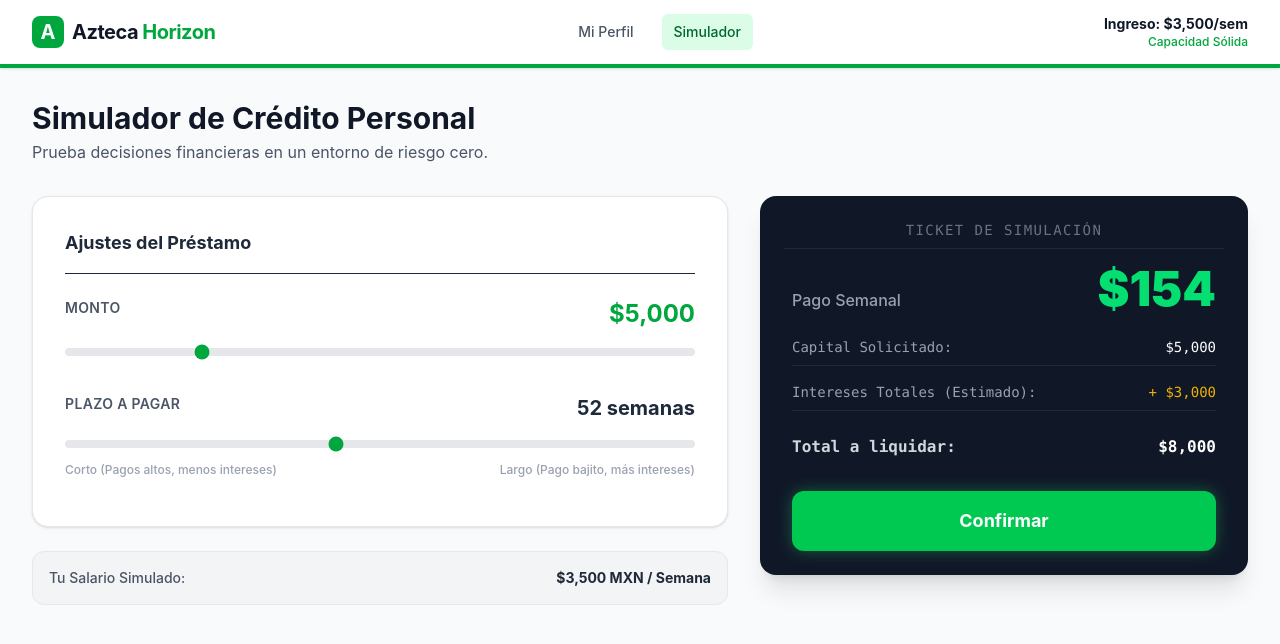
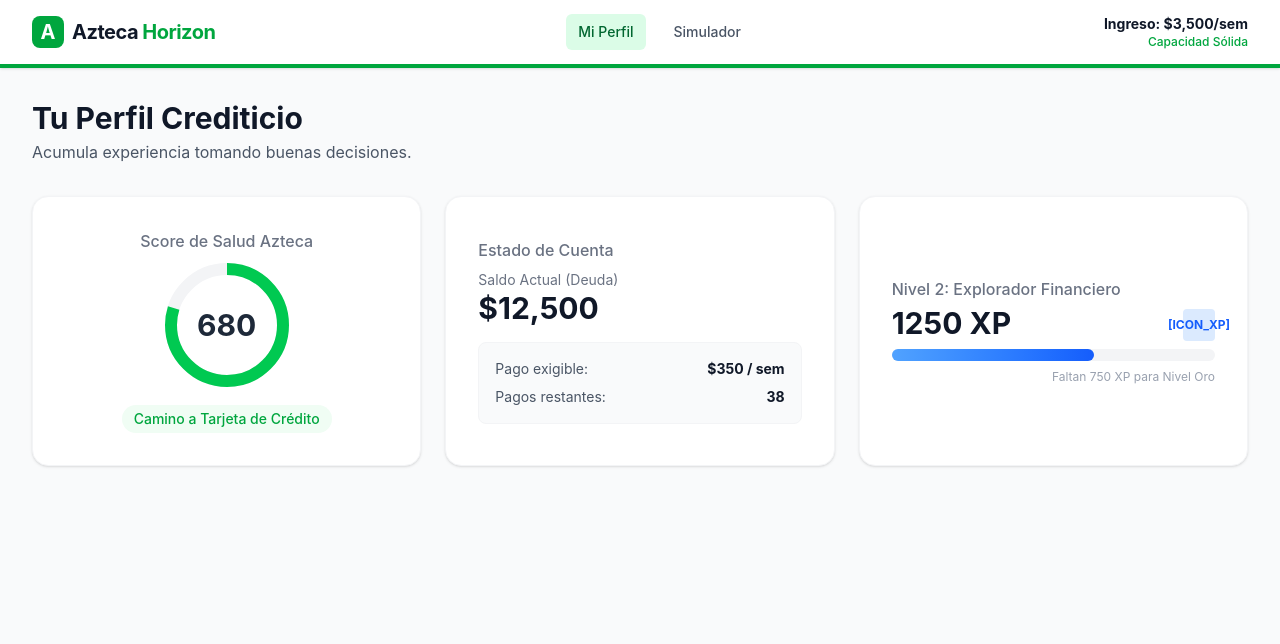
Before and after one commit to DIEGO-UTM890/Banco_Azteca_HackAthom_DEF, a React app in the folder frontend/: page / in a window 1280 px wide. Shown: the top 644 px of the page. Built offline with nearby package versions, Linux system fonts and the light colour scheme; the HTML template or start-up script is replaced by a standard one.

Commit message:
Apply adjustments: Replace emojis with placeholders, manual input sliders, and Dashboard debt status

```diff
--- a/frontend/src/App.jsx
+++ b/frontend/src/App.jsx
@@ -1,21 +1,27 @@
 import React, { useState } from 'react';
 
 function App() {
-  const [activeTab, setActiveTab] = useState('simulator');
+  const [activeTab, setActiveTab] = useState('dashboard');
 
   // Perfil del Usuario
   const [xp, setXp] = useState(1250);
   const [score, setScore] = useState(680);
-  const weeklyIncome = 3500; // Salario semanal simulado
+  const weeklyIncome = 3500;
+
+  // Datos financieros del perfil (Deuda activa)
+  const currentDebt = 12500;
+  const activeWeeklyPayment = 350;
+  const remainingPayments = 38;
 
   // Estados del simulador
   const [amount, setAmount] = useState(5000);
   const [weeks, setWeeks] = useState(52);
 
-  // Estado para mostrar Copiloto solo al confirmar
+  // Estado para alertas
   const [showCopilot, setShowCopilot] = useState(false);
+  const [understandRisk, setUnderstandRisk] = useState(false);
 
-  // Lógica Financiera (Tasa simplificada Banco Azteca Hackathon ~60% anual)
+  // Lógica Financiera
   const annualInterestRate = 0.60;
   const interestRateForPeriod = annualInterestRate * (weeks / 52);
   const totalInterest = amount * interestRateForPeriod;
@@ -26,31 +32,36 @@ function App() {
   const isOverleveraged = weeklyPayment > (weeklyIncome * 0.40);
   const isTooLong = weeks >= 80;
 
-  // Plan de Rescate (Acción del Copiloto)
+  // Plan de Rescate
   const acceptRescuePlan = () => {
-    // Reestructuramos el plazo
     setWeeks(52);
     setShowCopilot(false);
+    setUnderstandRisk(false);
     setXp(xp + 100);
     setScore(score + 15);
-    alert("¡Rescate Exitoso! Copiloto reestructuró tu préstamo. Tu Score ha mejorado por aceptar la ayuda financiera. (+100 XP)");
+    alert("¡Rescate Exitoso! Copiloto reestructuró tu préstamo. Tu Score ha mejorado por aceptar la ayuda financiera.");
+  };
+
+  const forceBadLoan = () => {
+    setShowCopilot(false);
+    setUnderstandRisk(false);
+    setScore(score - 80); // Gran penalización
+    alert("Préstamo de alto riesgo confirmado. Tu Score crediticio ha sido gravemente penalizado por endeudamiento excesivo.");
   };
 
   // Botón Confirmar Tramite
   const handleSimulateAction = () => {
-    // Si cruza la asfixia crediticia, en lugar de procesar, lanzamos Copiloto IA
     if (isOverleveraged) {
       setShowCopilot(true);
       window.scrollTo({ top: 0, behavior: 'smooth' });
     } else {
       setXp(xp + 50);
-      alert("¡Simulación responsable guardada en base de datos! Avanzas hacia tu próxima insignia. (+50 XP)");
+      alert("¡Simulación responsable guardada en base de datos! Avanzas hacia tu próxima insignia.");
     }
   };
 
   return (
     <div className="min-h-screen bg-gray-50 flex flex-col font-sans">
-      {/* Navbar Minimalista */}
       <header className="bg-white shadow relative z-10 border-b-4 border-green-600">
         <div className="max-w-7xl mx-auto px-4 sm:px-6 lg:px-8">
           <div className="flex justify-between items-center h-16">
@@ -101,10 +112,10 @@ function App() {
           <div className="animate-in fade-in duration-500">
             <div className="mb-8">
               <h1 className="text-3xl font-bold text-gray-900">Tu Perfil Crediticio</h1>
-              <p className="text-gray-600 mt-1">Acumula XP tomando buenas decisiones en el simulador.</p>
+              <p className="text-gray-600 mt-1">Acumula experiencia tomando buenas decisiones.</p>
             </div>
 
-            <div className="grid grid-cols-1 md:grid-cols-2 gap-6 mb-8">
+            <div className="grid grid-cols-1 md:grid-cols-3 gap-6 mb-8">
               {/* Score Card */}
               <div className="bg-white rounded-2xl shadow-sm border border-gray-100 p-8 flex flex-col items-center justify-center text-center">
                 <p className="text-gray-500 font-medium mb-2">Score de Salud Azteca</p>
@@ -117,7 +128,27 @@ function App() {
                     {score}
                   </span>
                 </div>
-                <p className="mt-4 text-sm font-medium text-green-600 bg-green-50 px-3 py-1 rounded-full">Camino a Tarjeta de Crédito 💳</p>
+                <p className="mt-4 text-sm font-medium text-green-600 bg-green-50 px-3 py-1 rounded-full">Camino a Tarjeta de Crédito</p>
+              </div>
+
+              {/* Deuda Activa Card */}
+              {/* Nuevo elemento solicitado por el usuario */}
+              <div className="bg-white rounded-2xl shadow-sm border border-gray-100 p-8 flex flex-col justify-center">
+                <p className="text-gray-500 font-medium mb-2">Estado de Cuenta</p>
+                <div className="mb-4">
+                  <span className="text-sm text-gray-500 block">Saldo Actual (Deuda)</span>
+                  <span className="text-3xl font-bold text-gray-900">${currentDebt.toLocaleString('es-MX')}</span>
+                </div>
+                <div className="bg-gray-50 rounded-lg p-4 border border-gray-100">
+                  <div className="flex justify-between items-center mb-2 text-sm">
+                    <span className="text-gray-600">Pago exigible:</span>
+                    <span className="font-bold text-gray-900">${activeWeeklyPayment} / sem</span>
+                  </div>
+                  <div className="flex justify-between items-center text-sm">
+                    <span className="text-gray-600">Pagos restantes:</span>
+                    <span className="font-bold text-gray-900">{remainingPayments}</span>
+                  </div>
+                </div>
               </div>
 
               {/* XP Card */}
@@ -127,7 +158,7 @@ function App() {
                     <p className="text-gray-500 font-medium">Nivel 2: Explorador Financiero</p>
                     <p className="text-3xl font-bold text-gray-900 mt-1">{xp} XP</p>
                   </div>
-                  <div className="text-4xl">🚀</div>
+                  <div className="h-8 w-8 bg-blue-100 rounded text-blue-600 flex items-center justify-center font-bold text-xs">[ICON_XP]</div>
                 </div>
                 <div className="w-full bg-gray-100 rounded-full h-3 mb-2">
                   <div className="bg-gradient-to-r from-blue-400 to-blue-600 h-3 rounded-full" style={{ width: `${(xp / 2000) * 100}%` }}></div>
@@ -141,7 +172,6 @@ function App() {
         {/* SIMULATOR TAB */}
         {activeTab === 'simulator' && (
           <div className="animate-in fade-in duration-500">
-            {/* Header Simulator */}
             <div className="flex flex-col md:flex-row justify-between items-start md:items-end mb-8 space-y-4 md:space-y-0">
               <div>
                 <h1 className="text-3xl font-bold text-gray-900 flex items-center">
@@ -151,41 +181,64 @@ function App() {
               </div>
             </div>
 
-            {/* COPILOTO INTERVENCIÓN (ALERTA ROJA - SOLO APARECE AL CONFIRMAR MAL PLAN) */}
+            {/* COPILOTO INTERVENCIÓN */}
             {showCopilot && (
               <div className="mb-8 animate-in zoom-in duration-300 relative overflow-hidden bg-gradient-to-br from-slate-900 to-blue-900 rounded-2xl shadow-2xl p-1">
                 <div className="absolute top-0 right-0 p-4 opacity-10">
-                  <svg className="w-24 h-24 text-white" fill="currentColor" viewBox="0 0 24 24"><path d="M12 2C6.48 2 2 6.48 2 12s4.48 10 10 10 10-4.48 10-10S17.52 2 12 2zm1 15h-2v-2h2v2zm0-4h-2V7h2v6z" /></svg>
+                  {/* Placeholder Background SVG */}
+                  <div className="w-24 h-24 bg-white opacity-20 rounded-full"></div>
                 </div>
                 <div className="bg-slate-900/80 backdrop-blur-md rounded-xl p-6 sm:p-8 flex flex-col md:flex-row items-center gap-6 relative z-10 border border-slate-700">
                   <div className="flex-shrink-0 animate-pulse bg-blue-500/20 p-4 rounded-full border 2 border-blue-400/50">
-                    <span className="text-5xl">🤖</span>
+                    <div className="text-blue-300 text-sm font-bold text-center">[ICON_BOT]</div>
                   </div>
-                  <div className="flex-1">
+
+                  <div className="flex-1 w-full">
                     <h3 className="text-xl font-bold text-blue-400 mb-2 flex items-center">
-                      COPILOTO AZTECA: ALERTA DE ASFIXIA FINANCIERA
+                      ALERTA DE ASFIXIA FINANCIERA
                     </h3>
-                    <p className="text-slate-200 text-sm md:text-base leading-relaxed mb-3">
+                    <p className="text-slate-200 text-sm md:text-base leading-relaxed mb-4">
                       Detecto que has programado un pago de <strong className="text-red-400">${Math.round(weeklyPayment)}/sem</strong>. Esto equivale a más del 40% de tu sueldo simulado ($3,500). En la vida real, un pago tan alto provocará recargos y arruinará tu historial.
                     </p>
-                    <p className="text-yellow-300 text-sm font-bold">
-                      TRÁMITE DETENIDO PARA PROTEGER TU SALUD MONETARIA.
-                    </p>
+
+                    {/* Verificación de Riesgo - NUEVA FUNCIONALIDAD */}
+                    <div className="bg-slate-800 p-4 rounded-lg border border-slate-600 mb-4">
+                      <label className="flex items-start space-x-3 cursor-pointer">
+                        <input
+                          type="checkbox"
+                          className="mt-1 w-5 h-5 accent-red-500 cursor-pointer"
+                          checked={understandRisk}
+                          onChange={(e) => setUnderstandRisk(e.target.checked)}
+                        />
+                        <span className="text-sm text-slate-300">
+                          Comprendo que este crédito supera mi capacidad de pago. Entiendo que continuar provocará una caída severa en mi Score Crediticio.
+                        </span>
+                      </label>
+                    </div>
+
                   </div>
-                  <div className="flex-shrink-0 w-full md:w-auto flex flex-col space-y-2">
+                  <div className="flex-shrink-0 w-full md:w-64 flex flex-col space-y-3">
                     <button
                       onClick={acceptRescuePlan}
-                      className="w-full relative group overflow-hidden bg-blue-600 hover:bg-blue-500 text-white font-bold py-3 px-6 rounded-xl transition-all shadow-[0_0_20px_rgba(37,99,235,0.4)]"
+                      className="w-full bg-blue-600 hover:bg-blue-500 text-white font-bold py-3 px-4 rounded-xl transition-all shadow-[0_0_15px_rgba(37,99,235,0.4)]"
                     >
-                      <span className="relative z-10 flex items-center justify-center">
-                        Aceptar Plan Rescate <span className="ml-2">✨</span>
-                      </span>
+                      Aceptar Plan Rescate
                     </button>
                     <button
-                      onClick={() => setShowCopilot(false)}
-                      className="w-full text-slate-400 hover:text-white text-sm font-medium py-2 px-6 transition-colors"
+                      onClick={forceBadLoan}
+                      disabled={!understandRisk}
+                      className={`w-full py-3 px-4 rounded-xl font-bold transition-all ${understandRisk
+                          ? 'bg-red-600 hover:bg-red-700 text-white shadow-lg'
+                          : 'bg-slate-700 text-slate-500 cursor-not-allowed'
+                        }`}
                     >
-                      Editar barras manual
+                      Continuar Riesgo
+                    </button>
+                    <button
+                      onClick={() => { setShowCopilot(false); setUnderstandRisk(false); }}
+                      className="w-full text-slate-400 hover:text-white text-sm font-medium py-2 px-4 transition-colors text-center"
+                    >
+                      Volver a editar barras
                     </button>
                   </div>
                 </div>
@@ -194,79 +247,96 @@ function App() {
 
             <div className={`grid grid-cols-1 lg:grid-cols-12 gap-8 ${showCopilot ? 'opacity-50 pointer-events-none' : ''}`}>
 
-              {/* Controles (Izquierda) */}
               <div className="lg:col-span-7 space-y-6">
 
                 <div className="bg-white rounded-2xl shadow-sm border border-gray-200 p-6 sm:p-8 transition-colors">
                   <h2 className="text-lg font-bold text-gray-800 mb-6 border-b pb-4">Ajustes del Préstamo</h2>
 
-                  {/* Monto */}
+                  {/* Monto con Input Tipo Número */}
                   <div className="mb-8">
-                    <div className="flex justify-between mb-2">
-                      <label className="font-semibold text-gray-600 text-sm uppercase tracking-wide">Monto</label>
-                      <span className="font-bold text-2xl text-green-600">
-                        ${amount.toLocaleString('es-MX')}
-                      </span>
+                    <div className="flex justify-between items-end mb-4">
+                      <label className="font-semibold text-gray-600 text-sm uppercase tracking-wide">Monto Solicitado</label>
+                      <div className="flex items-center bg-gray-50 border border-gray-300 rounded-lg px-3 py-1">
+                        <span className="text-gray-500 font-bold mr-1">$</span>
+                        <input
+                          type="number"
+                          min="1000"
+                          max="50000"
+                          value={amount}
+                          onChange={(e) => {
+                            setAmount(Number(e.target.value));
+                            setShowCopilot(false);
+                            setUnderstandRisk(false);
+                          }}
+                          className="font-bold text-xl text-green-600 bg-transparent outline-none w-24 text-right"
+                        />
+                      </div>
                     </div>
                     <input
-                      type="range" min="1000" max="20000" step="500"
+                      type="range" min="1000" max="50000" step="100"
                       value={amount}
                       onChange={(e) => {
                         setAmount(Number(e.target.value));
                         setShowCopilot(false);
+                        setUnderstandRisk(false);
                       }}
                       className="w-full h-2 bg-gray-200 rounded-lg appearance-none cursor-pointer accent-green-600"
                     />
                   </div>
 
-                  {/* Plazo */}
+                  {/* Plazo con Input Tipo Número */}
                   <div className="mb-4">
-                    <div className="flex justify-between mb-2">
+                    <div className="flex justify-between items-end mb-4">
                       <label className="font-semibold text-gray-600 text-sm uppercase tracking-wide">Plazo a pagar</label>
-                      <span className="font-bold text-xl text-gray-800">
-                        {weeks} semanas
-                      </span>
+                      <div className="flex items-center bg-gray-50 border border-gray-300 rounded-lg px-3 py-1">
+                        <input
+                          type="number"
+                          min="1"
+                          max="154"
+                          value={weeks}
+                          onChange={(e) => {
+                            setWeeks(Number(e.target.value));
+                            setShowCopilot(false);
+                            setUnderstandRisk(false);
+                          }}
+                          className="font-bold text-xl text-gray-800 bg-transparent outline-none w-16 text-right mr-1"
+                        />
+                        <span className="text-gray-500 font-bold">sem</span>
+                      </div>
                     </div>
                     <input
-                      type="range" min="13" max="104" step="13"
+                      type="range" min="13" max="154" step="1"
                       value={weeks}
                       onChange={(e) => {
                         setWeeks(Number(e.target.value));
                         setShowCopilot(false);
+                        setUnderstandRisk(false);
                       }}
                       className="w-full h-2 bg-gray-200 rounded-lg appearance-none cursor-pointer accent-green-600"
                     />
                     <div className="flex justify-between text-xs text-gray-400 mt-2 font-medium">
-                      <span>Corto (Pagos altos, menos intereses)</span>
-                      <span>Largo (Pago bajito, más intereses)</span>
+                      <span>Corto Plazo</span>
+                      <span>Largo Plazo</span>
                     </div>
                   </div>
                 </div>
 
-                {/* Traductor Ciudadano Normal */}
                 {!isOverleveraged && isTooLong && (
                   <div className="bg-yellow-50 border border-yellow-200 rounded-2xl p-5 flex items-start space-x-4">
-                    <div className="text-2xl mt-1">🧐</div>
+                    <div className="bg-yellow-200 w-8 h-8 rounded shrink-0 flex items-center justify-center text-yellow-800 text-xs font-bold">[ICON]</div>
                     <div>
                       <h4 className="font-bold text-yellow-800">Traductor del Asesor: CAT Elevado</h4>
                       <p className="text-sm text-yellow-700 mt-1">
-                        Elegir 104 semanas hará que des pagos chiquitos de solo ${Math.round(weeklyPayment)}, suena genial... pero nota en tu ticket cómo los "Intereses Pagados" suben muchísimo. El banco gana más mientras más tardes.
+                        Elegir plazos extremadamente largos hará que des pagos chiquitos, pero nota en tu ticket cómo los "Intereses Pagados" suben muchísimo.
                       </p>
                     </div>
                   </div>
                 )}
 
-                <div className="bg-gray-100 rounded-xl p-4 flex justify-between items-center text-sm text-gray-600 border border-gray-200">
-                  <span className="font-medium">Tu Salario Simulado:</span>
-                  <span className="font-bold text-gray-800">$3,500 MXN / Semana</span>
-                </div>
-
               </div>
 
-              {/* Resultados (Ticket - Derecha) */}
               <div className="lg:col-span-5">
                 <div className="bg-gray-900 rounded-2xl shadow-xl flex flex-col overflow-hidden sticky top-6">
-                  {/* Recibo Header */}
                   <div className="p-6 pb-0 border-b border-gray-800 mx-6 mb-4">
                     <p className="text-center text-gray-500 font-mono text-sm tracking-widest mb-2">TICKET DE SIMULACIÓN</p>
                   </div>
@@ -287,7 +357,7 @@ function App() {
                         <span className="text-white">${amount.toLocaleString('es-MX')}</span>
                       </div>
                       <div className="flex justify-between border-b border-gray-800 pb-2">
-                        <span className="text-gray-400">Intereses Totales (Estimado):</span>
+                        <span className="text-gray-400">Intereses Estimados:</span>
                         <span className="text-yellow-500">+ ${Math.round(totalInterest).toLocaleString('es-MX')}</span>
                       </div>
                       <div className="flex justify-between pt-2 text-base">
```
